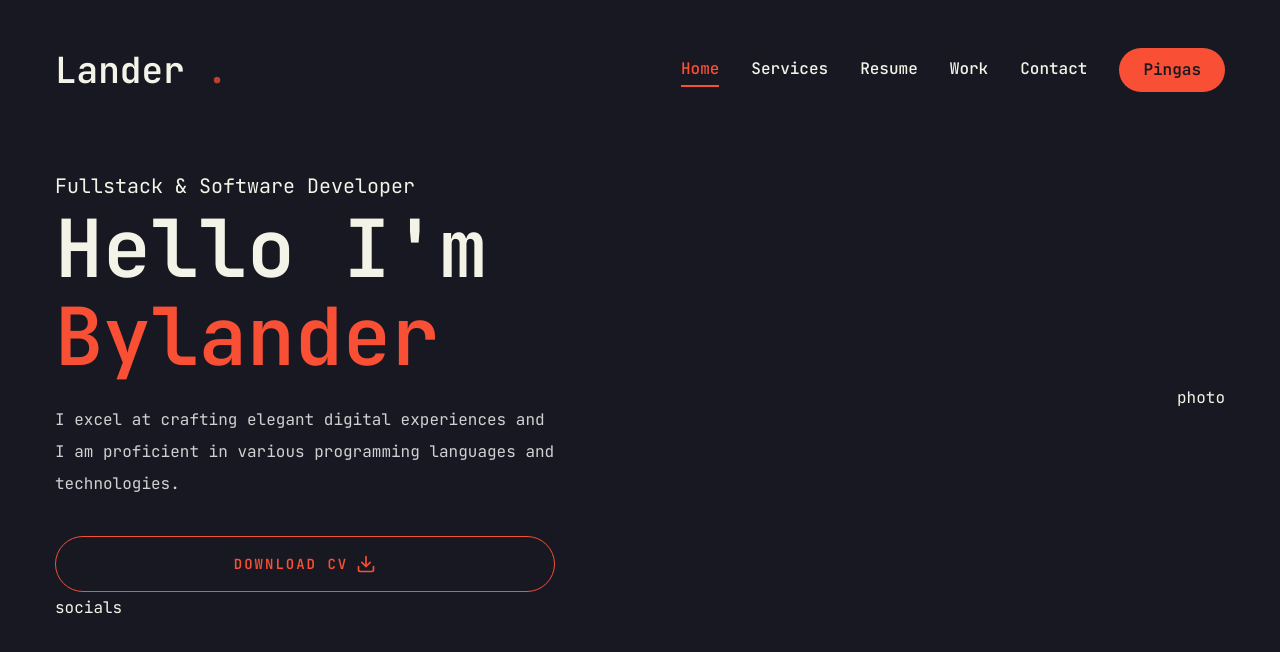
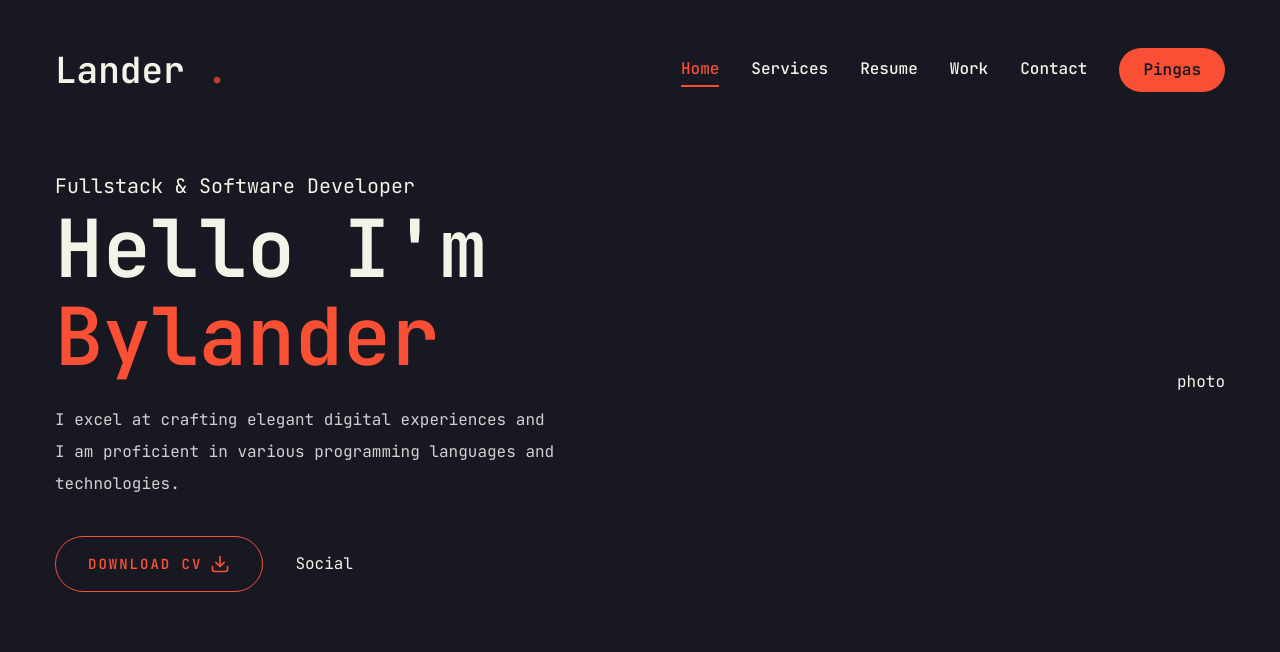
Before and after one commit to Bylander10/lander-portifolio, a Next.js app: page / in a window 1280 px wide. Shown: the top 652 px of the page. Built offline with nearby package versions, Linux system fonts and the light colour scheme.

Commit message:
socials-start

```diff
--- a/src/app/page.jsx
+++ b/src/app/page.jsx
@@ -1,6 +1,9 @@
 import { Button } from "@/components/ui/button";
 import { FiDownload } from "react-icons/fi";
 
+
+// components
+import Socials from "@/components/Social";
 const Home = () => {
   return (
     <section className="h-full">
@@ -16,7 +19,7 @@ const Home = () => {
               I excel at crafting elegant digital experiences and I am proficient in various programming languages and technologies.
             </p>
             { /* btn and socials */ }
-            <div className="flex flex-col">
+            <div className="flex flex-col xl:flex-row items-center gap-8">
               <Button
                 variant="outline"
                 size="lg"
@@ -25,7 +28,9 @@ const Home = () => {
                 <span>Download CV</span>
                 <FiDownload className="text-xl " />
               </Button>
-              <div>socials</div>
+              <div className="mb-8 xl:mb-0">
+                <Socials />
+              </div>
             </div>
           </div>
           { /* photo */ }
--- /dev/null
+++ b/src/components/Social.jsx
@@ -0,0 +1,9 @@
+import React from 'react'
+
+const Social = () => {
+  return (
+    <div>Social</div>
+  )
+}
+
+export default Social
```
